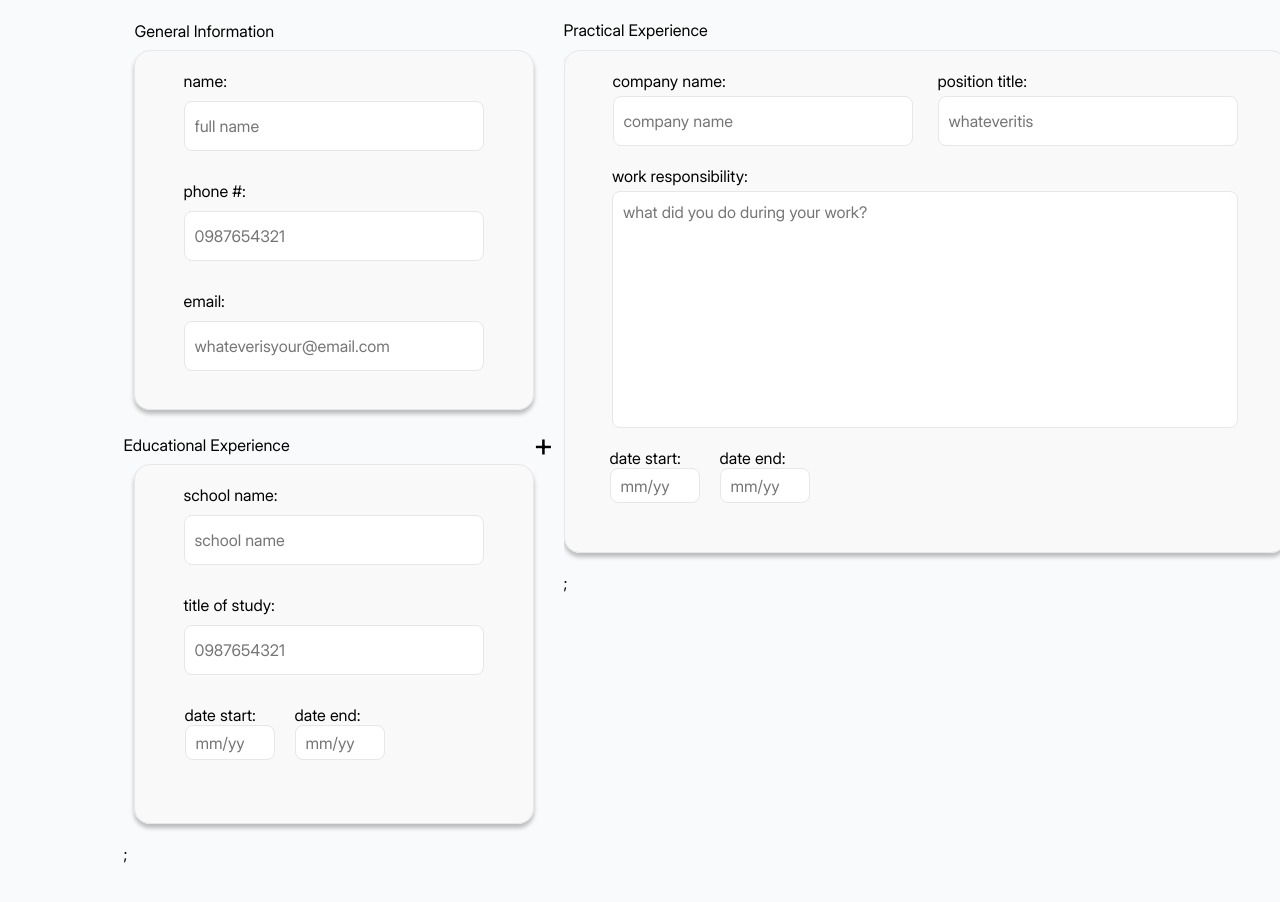
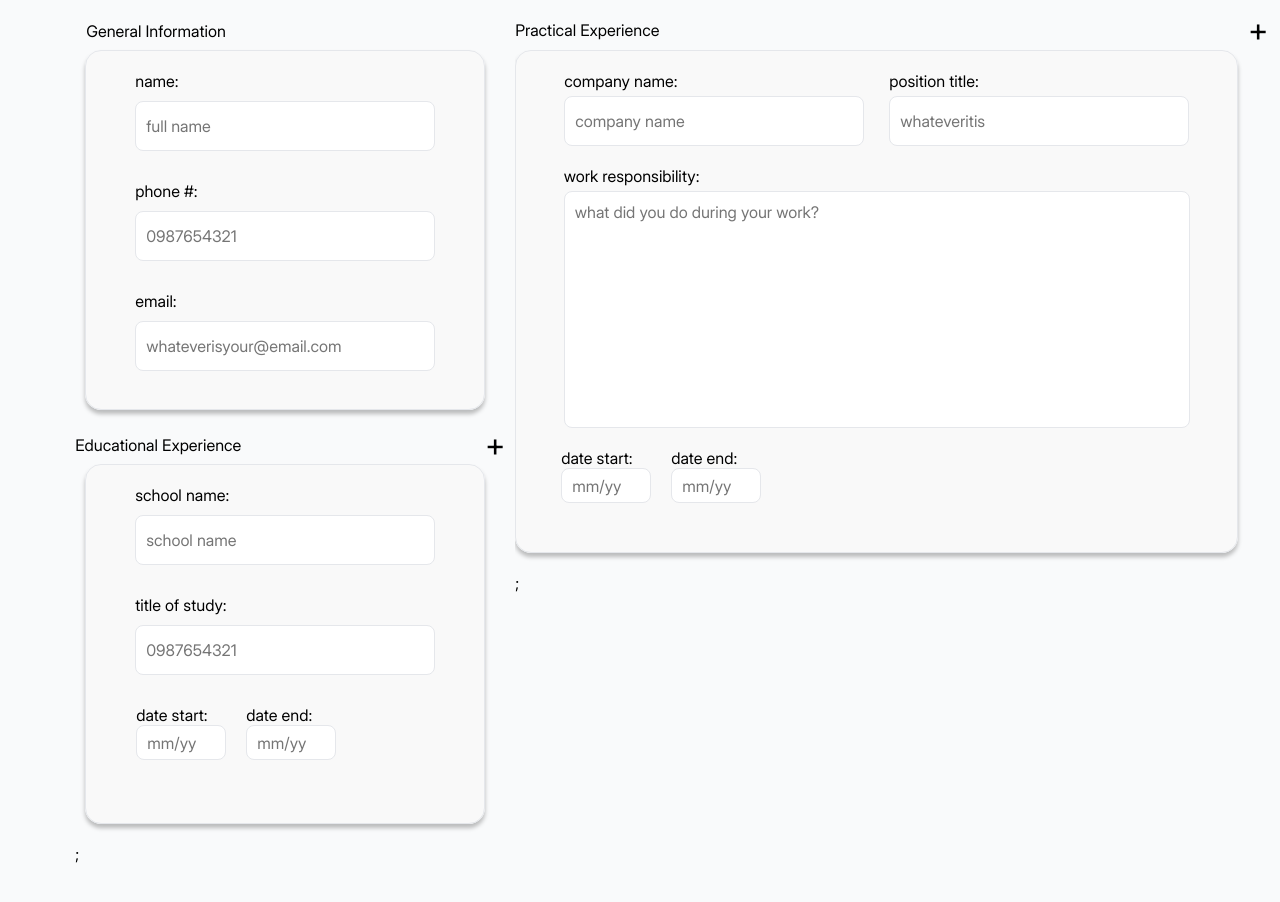
Before and after one commit to guesswhojustme/cv-application, a React (Vite) app: page / in a window 1280 px wide. Shown: the top 902 px of the page. Built offline with nearby package versions, Linux system fonts and the light colour scheme.

Commit message:
add remove component fuctionality & switching between pages
- added a remove component functionality for the pracitcal exp compnent
and also added swicthing pages functionality for fill up and the rendered
data

```diff
--- a/src/App.css
+++ b/src/App.css
@@ -23,13 +23,18 @@
     box-sizing: border-box;
 }
 
-.container{
+.app-container{
     display: flex;
-
+    align-items: center;
 }
 
-.gi-ee-container{
-    display: flex;
-    flex-direction: column;
-    margin-right: 10px;
+.submit-spn{
+    margin-left: 20px;
+    font-size: 16px;
+    font-weight: 700;
+    text-decoration: underline;
 }
+
+.submit-spn:hover{
+    cursor: pointer;
+}
--- a/src/App.jsx
+++ b/src/App.jsx
@@ -4,25 +4,26 @@
 import heroImg from './assets/hero.png'
 import './App.css'
 import { GeneralInfoCard, EducationExpCard, PracticalExpCard } from './components/Cards.jsx';
-import { EducationExpCardContainer, PracticalExpCardContainer } from './components/Pages.jsx'
+import { EducationExpCardContainer, PracticalExpCardContainer, FillUpPage } from './components/Pages.jsx'
 
 function App() {
   const [count, setCount] = useState(0)
 
+  function handleSubmitClick(){
+    console.log(count);
+    setCount(count + 1)
+  }
   return (
-     <div className='container'>
-      <div className="gi-ee-container">
-        <GeneralInfoCard/>
-        <EducationExpCardContainer>
-          <EducationExpCard/>
-        </EducationExpCardContainer>
+      <div>
+        {count % 2 === 0 ?
+        <div className="app-container">
+          <FillUpPage/>
+          <span className='submit-spn' onClick={handleSubmitClick}>{`submit -->`}</span>
+        </div> :
+          <div className="app-container">
+          <span className='submit-spn' onClick={handleSubmitClick}>{`<-- back`}</span>
+        </div>}
       </div>
-      <div className='second-part'>
-        <PracticalExpCardContainer>
-           <PracticalExpCard/>
-        </PracticalExpCardContainer>
-      </div>
-     </div>
   )
 }
 
--- a/src/components/Cards.jsx
+++ b/src/components/Cards.jsx
@@ -89,7 +89,7 @@
     )
 }
 
-export function PracticalExpCard(){
+export function PracticalExpCard({children}){
     const [companyVal, setCompanyVal] = useState('');
     const [positionVal, setPositionVal] = useState('');
     const [workRespVal, setWorkRespVal] = useState('');
@@ -142,6 +142,7 @@
                     <input type="text" placeholder='mm/yy' onChange={handleDateEndChangePE}/>
                 </div>
             </div>
+            {children}
         </div>
     )
 }
--- a/src/components/Pages.jsx
+++ b/src/components/Pages.jsx
@@ -1,13 +1,10 @@
 import './pages-style.css';
-import { EducationExpCard, PracticalExpCard } from './Cards.jsx';
+import { GeneralInfoCard,EducationExpCard, PracticalExpCard } from './Cards.jsx';
 import { useState } from 'react';
 
 export function EducationExpCardContainer({children}){
     const [id, setId] = useState(0)
     const [components, setComponents] = useState([])
-    function handleRemoveClick(removeId){
-      // components.filter(component => )
-    }
 
     function createComponent(id, remove){
       const obj = {
@@ -16,6 +13,7 @@
       }
       return obj
     }
+
     function handleRemoveClick(componentId){
       const newComponent = () => {
         const newArr = []
@@ -55,8 +53,31 @@
 export function PracticalExpCardContainer({children}){
     const [id, setId] = useState(0)
     const [components, setComponents] = useState([])
+
+    function createComponent(id, remove){
+      const obj = {
+        id,
+        component: <PracticalExpCard key={id}>{remove}</PracticalExpCard>
+      }
+      return obj
+    }
+
+    function handleRemoveClick(componentId){
+      const newComponent = () => {
+        const newArr = []
+        components.forEach(items => {
+          if(items.id !== componentId){
+            newArr.push(items);
+          }
+        })
+        return newArr;
+      }
+
+      setComponents(newComponent);
+    }
     function handleClick(){
-        setComponents([...components, <PracticalExpCard key={id}/>]);
+        const remove = <span className='remove-spn2' onClick={() => handleRemoveClick(id)}>remove</span>;
+        setComponents([...components, createComponent(id, remove)]);
         console.log(components);
         setId(id + 1);
     }
@@ -68,8 +89,27 @@
             </div>
             <div className='pe-component-container'>
               {children}
-              {components.map(component => component)};
+              {components.map(items => items.component)};
             </div>
         </div>
     )
 }
+
+
+export function FillUpPage(){
+  return (
+       <div className='container'>
+        <div className="gi-ee-container">
+          <GeneralInfoCard/>
+          <EducationExpCardContainer>
+            <EducationExpCard/>
+          </EducationExpCardContainer>
+        </div>
+        <div className='second-part'>
+          <PracticalExpCardContainer>
+             <PracticalExpCard/>
+          </PracticalExpCardContainer>
+        </div>
+       </div>
+    )
+  }
--- a/src/components/card.css
+++ b/src/components/card.css
@@ -168,3 +168,16 @@
     font-size: 16px;
     padding-left: 10px;
 }
+
+.remove-spn{
+    position: absolute;
+    bottom: 10px;
+    right: 20px;
+    text-decoration: underline;
+}
+.remove-spn2{
+    position: absolute;
+    bottom: 10px;
+    right: 20px;
+    text-decoration: underline;
+}
--- a/src/components/pages-style.css
+++ b/src/components/pages-style.css
@@ -65,3 +65,24 @@
 .remove-spn:hover{
     cursor: pointer;
 }
+
+.remove-spn2{
+    position: absolute;
+    bottom: 10px;
+    right: 20px;
+    text-decoration: underline;
+}
+
+.remove-spn2:hover{
+    cursor: pointer;
+}
+
+.container{
+    display: flex;
+}
+
+.gi-ee-container{
+    display: flex;
+    flex-direction: column;
+    margin-right: 10px;
+}
```
